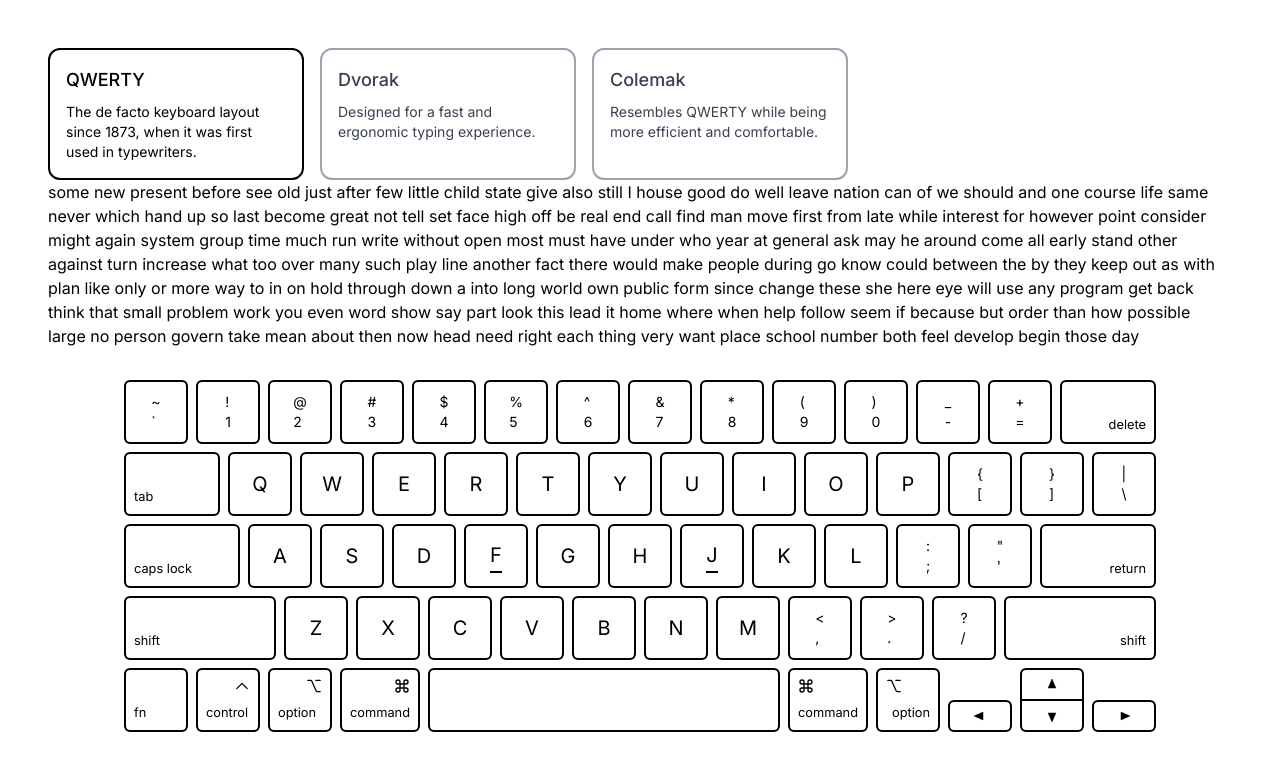
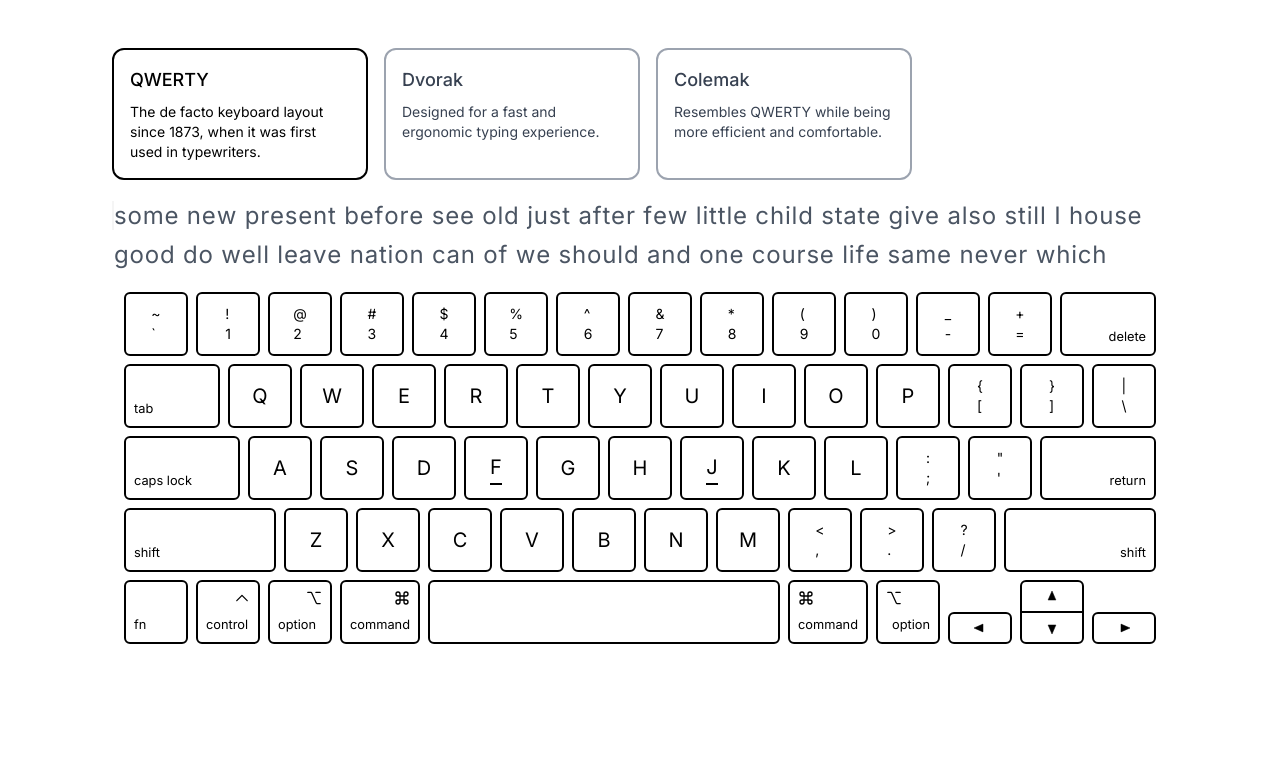
Before and after one commit to ulzhang/kiiboodo, a Next.js app: page / in a window 1280 px wide. Shown: the top 770 px of the page. Built offline with nearby package versions, Linux system fonts and the light colour scheme.

Commit message:
Type test with basic words is done

```diff
--- a/src/app/page.tsx
+++ b/src/app/page.tsx
@@ -1,6 +1,6 @@
 "use client";
 
-import { useState } from "react";
+import { useState, useEffect } from "react";
 import Keyboard from "@/components/Keyboard";
 import KeyboardOption from "@/components/KeyboardOption";
 import TypeTest from "@/components/TypeTest";
@@ -8,6 +8,7 @@ import TypeTest from "@/components/TypeTest";
 import qwertyKeyMap from "@/keyboards/qwertyKeyMap";
 import dvorakKeyMap from "@/keyboards/dvorakKeyMap";
 import colemakKeyMap from "@/keyboards/colemakKeyMap";
+import { words } from "@/words";
 
 enum KeyboardLayout {
   QWERTY,
@@ -22,40 +23,140 @@ const KeyMap = {
 };
 
 const App = () => {
-  const [pressedKeys, setPressedKeys] = useState(new Set<string>());
+  // Keyboard configuration
   const [keyboardLayout, setKeyboardLayout] = useState(KeyboardLayout.QWERTY);
-  const [typedText, setTypedText] = useState("");
-  const [shift, setShift] = useState(false);
   const keyMap = KeyMap[keyboardLayout] as any;
 
-  const handleKeyDown = (event: React.KeyboardEvent) => {
-    console.log(event.code);
-    event.preventDefault();
-    if (event.code === "ShiftLeft" || event.code === "ShiftRight") {
-      setShift(true);
+  // Keys that are currently pressed down. For visual keyboard
+  const [pressedKeys, setPressedKeys] = useState(new Set<string>());
+
+  const [shiftLeft, setShiftLeft] = useState(false);
+  const [shiftRight, setShiftRight] = useState(false);
+  const shift = shiftLeft || shiftRight;
+
+  // Store type test data
+  const [typeTestState, setTypeTestState] = useState({
+    finishedText: "", // Complete words that have been finished
+    typedText: "", // The text currently being typed
+    unfinishedText: "", // All text that is incomplete (including typedText)
+  });
+
+  useEffect(() => {
+    // Set type test to a set of random words
+    setTypeTestState({
+      finishedText: "",
+      typedText: "",
+      unfinishedText: words.sort(() => 0.5 - Math.random()).join(" "),
+    });
+  }, []);
+
+  useEffect(() => {
+    // Add more words to type if its running low
+    const { unfinishedText } = typeTestState;
+
+    if (unfinishedText !== "" && unfinishedText.length < 500) {
+      setTypeTestState((prev) => ({
+        ...prev,
+        unfinishedText:
+          prev.unfinishedText +
+          " " +
+          words.sort(() => 0.5 - Math.random()).join(" "),
+      }));
     }
-    setPressedKeys((prev) => new Set(prev.add(event.code)));
-    setTypedText((prev) => {
-      if (event.code === "Backspace") {
-        if (prev.length === 0) {
-          return "";
+  }, [typeTestState]);
+
+  const handleTypeTestKeyDown = (code: string) => {
+    if (code === "Backspace") {
+      // Remove 1 from typedText if applicable
+      setTypeTestState((prev) => {
+        if (prev.typedText.length === 0) {
+          return {
+            ...prev,
+          };
         }
 
-        return prev.slice(0, prev.length - 1);
-      }
+        return {
+          ...prev,
+          typedText: prev.typedText.slice(0, prev.typedText.length - 1),
+        };
+      });
+    } else if (code === "Space") {
+      setTypeTestState((prev) => {
+        const nextUnfinishedWord = prev.unfinishedText.slice(
+          0,
+          prev.unfinishedText.indexOf(" ")
+        );
 
-      if (shift) {
-        return prev + (keyMap[event.code].shiftValue || "");
-      }
-      return prev + (keyMap[event.code].value || "");
+        if (prev.typedText === nextUnfinishedWord) {
+          // Handle when a word is typed correctly by:
+          // 1. Remove word from unfinishedText
+          // 2. Add word to finishedText
+          // 3. Reset typedText
+          return {
+            finishedText: prev.finishedText + nextUnfinishedWord + " ",
+            typedText: "",
+            unfinishedText: prev.unfinishedText.slice(
+              prev.unfinishedText.indexOf(" ") + 1
+            ),
+          };
+        } else {
+          // If word is typed incorrectly, just add as usual
+          return {
+            ...prev,
+            typedText: prev.typedText + " ",
+          };
+        }
+      });
+    } else {
+      // Handle normal case when letter is typed
+      const typedLetter =
+        (shift ? keyMap[code].shiftValue : keyMap[code].value) || "";
+
+      setTypeTestState((prev) => ({
+        ...prev,
+        typedText: prev.typedText + typedLetter,
+      }));
+    }
+  };
+
+  // Handle new line
+  const handleNewLine = () => {
+    setTypeTestState((prev) => {
+      return {
+        ...prev,
+        finishedText: "",
+      };
     });
+  };
+
+  // KeyboardEvent Handlers
+  const handleKeyDown = (event: React.KeyboardEvent) => {
+    event.preventDefault();
+
+    if (event.code === "ShiftLeft") {
+      setShiftLeft(true);
+    }
+    if (event.code === "ShiftRight") {
+      setShiftRight(true);
+    }
+
+    // Set highlighted key on visual keyboard
+    setPressedKeys((prev) => new Set(prev.add(event.code)));
+
+    handleTypeTestKeyDown(event.code);
   };
 
   const handleKeyUp = (event: React.KeyboardEvent) => {
     event.preventDefault();
-    if (event.code === "ShiftLeft" || event.code === "ShiftRight") {
-      setShift(false);
+
+    if (event.code === "ShiftLeft") {
+      setShiftLeft(false);
     }
+    if (event.code === "ShiftRight") {
+      setShiftRight(false);
+    }
+
+    // Unset highlighted key on visual keyboard
     setPressedKeys((prev) => {
       prev.delete(event.code);
       return new Set(prev);
@@ -64,12 +165,12 @@ const App = () => {
 
   return (
     <div
-      className="p-12 w-screen h-screen"
+      className="p-12 w-screen max-w-6xl m-auto outline-0"
       tabIndex={-1}
       onKeyDown={handleKeyDown}
       onKeyUp={handleKeyUp}
     >
-      <div className="flex gap-4">
+      <div className="flex gap-4 mb-4">
         <KeyboardOption
           name="QWERTY"
           description="The de facto keyboard layout since 1873, when it was first used in typewriters."
@@ -89,10 +190,15 @@ const App = () => {
           onClick={() => setKeyboardLayout(KeyboardLayout.COLEMAK)}
         />
       </div>
-      <div>
-        <TypeTest typedText={typedText} />
+      <div className="mb-4">
+        <TypeTest
+          finishedText={typeTestState.finishedText}
+          typedText={typeTestState.typedText}
+          unfinishedText={typeTestState.unfinishedText}
+          handleNewLine={handleNewLine}
+        />
       </div>
-      <div className="w-full flex justify-center">
+      <div className="w-full flex justify-center mb-4">
         <Keyboard pressedKeys={pressedKeys} keyMap={keyMap} />
       </div>
     </div>
--- a/src/components/Keyboard.tsx
+++ b/src/components/Keyboard.tsx
@@ -10,7 +10,7 @@ type KeyboardProps = {
 
 const Keyboard = ({ pressedKeys, keyMap }: KeyboardProps) => {
   return (
-    <div className="flex flex-col gap-2 dark:text-gray-400 p-8">
+    <div className="flex flex-col gap-2 dark:text-gray-400 select-none">
       <KeyRow>
         <Key {...keyMap.Backquote} highlight={pressedKeys.has("Backquote")} />
         <Key {...keyMap.Digit1} highlight={pressedKeys.has("Digit1")} />
--- a/src/components/TypeTest.tsx
+++ b/src/components/TypeTest.tsx
@@ -1,24 +1,104 @@
 "use client";
 
-import { useState, useEffect } from "react";
-import { words } from "@/words";
+import { ReactNode } from "react";
+import { useRef, useState, useEffect, forwardRef } from "react";
 
 type TypeTestProps = {
+  finishedText: string;
   typedText: string;
+  unfinishedText: string;
+  handleNewLine: () => void;
 };
 
-const TypeTest = ({ typedText }: TypeTestProps) => {
-  const [shuffled, setShuffled] = useState([""]);
+type LetterProps = {
+  children: ReactNode;
+  current?: boolean;
+  incorrect?: boolean;
+};
+
+const Letter = forwardRef<HTMLSpanElement, LetterProps>(
+  ({ children, current, incorrect }, ref) => (
+    <span
+      ref={ref}
+      className={`border-l-2 ${
+        current ? "border-black animate-cursor" : "border-transparent"
+      } ${incorrect ? "bg-red-100" : ""}`}
+    >
+      {children}
+    </span>
+  )
+);
+
+const TypeTest = ({
+  finishedText,
+  typedText,
+  unfinishedText,
+  handleNewLine,
+}: TypeTestProps) => {
+  // Find the index of the first incorrect character in typedText
+  let incorrectIndex = 0;
+  while (
+    incorrectIndex < typedText.length &&
+    incorrectIndex < unfinishedText.length &&
+    typedText[incorrectIndex] === unfinishedText[incorrectIndex]
+  ) {
+    incorrectIndex++;
+  }
+
+  // Handle logic to display typed text correctly
+  const correctText = typedText.slice(0, incorrectIndex);
+  const incorrectText = typedText.slice(incorrectIndex).replace(/ /g, "\u00A0");
+  const restText = unfinishedText.slice(incorrectIndex);
+
+  // Create refs to find when newlines start
+  const ref = useRef<HTMLSpanElement>(null);
+  const [yPosition, setYPosition] = useState(0);
 
   useEffect(() => {
-    setShuffled(words.sort(() => 0.5 - Math.random()));
-  }, []);
+    const newYPosition = ref.current?.offsetTop || 0;
+
+    if (
+      newYPosition > yPosition &&
+      yPosition !== 0 &&
+      incorrectText.length === 0
+    ) {
+      handleNewLine();
+    }
+
+    setYPosition(newYPosition);
+  }, [ref.current?.offsetTop]);
 
   return (
-    <div>
-      <div>{shuffled.join(" ")}</div>
-      <div>{typedText}</div>
-    </div>
+    <p className="text-2xl leading-relaxed tracking-tighter	h-[5rem] overflow-hidden select-none">
+      <span>
+        {finishedText.split("").map((letter, index) => (
+          <Letter key={`finished-${letter}-${index}`}>{letter}</Letter>
+        ))}
+      </span>
+      <span>
+        {correctText.split("").map((letter, index) => (
+          <Letter key={`correct-${letter}-${index}`}>{letter}</Letter>
+        ))}
+      </span>
+      <span className="text-red-500">
+        {incorrectText.split("").map((letter, index) => (
+          <Letter incorrect key={`incorrect-${letter}-${index}`}>
+            {letter}
+          </Letter>
+        ))}
+      </span>
+      <span className="text-gray-600 ">
+        {restText.split("").map((letter, index) => (
+          <Letter
+            current={index === 0}
+            ref={index === 0 ? ref : undefined}
+            key={`rest-${letter}-${index}`}
+          >
+            {letter}
+          </Letter>
+        ))}{" "}
+      </span>
+    </p>
   );
 };
 
--- a/src/keyboards/dvorakKeyMap.ts
+++ b/src/keyboards/dvorakKeyMap.ts
@@ -136,7 +136,7 @@ const dvorakKeyMap = {
   },
   KeyO: {
     text: "R",
-    value: "R",
+    value: "r",
     shiftValue: "R",
   },
   KeyP: {
--- a/tailwind.config.ts
+++ b/tailwind.config.ts
@@ -9,10 +9,15 @@ const config: Config = {
   ],
   theme: {
     extend: {
-      backgroundImage: {
-        "gradient-radial": "radial-gradient(var(--tw-gradient-stops))",
-        "gradient-conic":
-          "conic-gradient(from 180deg at 50% 50%, var(--tw-gradient-stops))",
+      keyframes: {
+        blink: {
+          "0%": { borderColor: "black" },
+          "50%": { borderColor: "white" },
+          "100%": { borderColor: "black" },
+        },
+      },
+      animation: {
+        cursor: "blink 1s linear infinite",
       },
     },
   },
```
